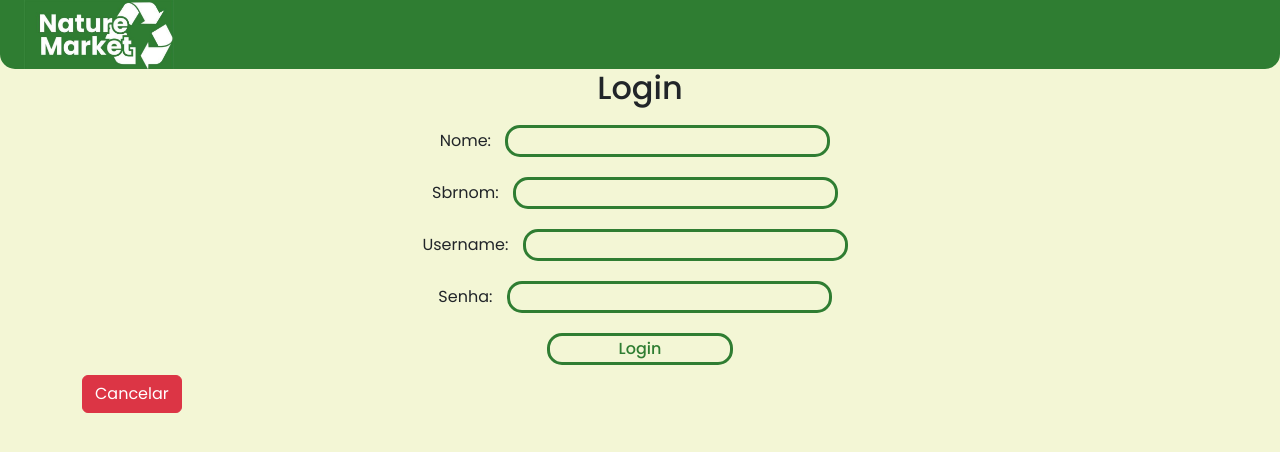
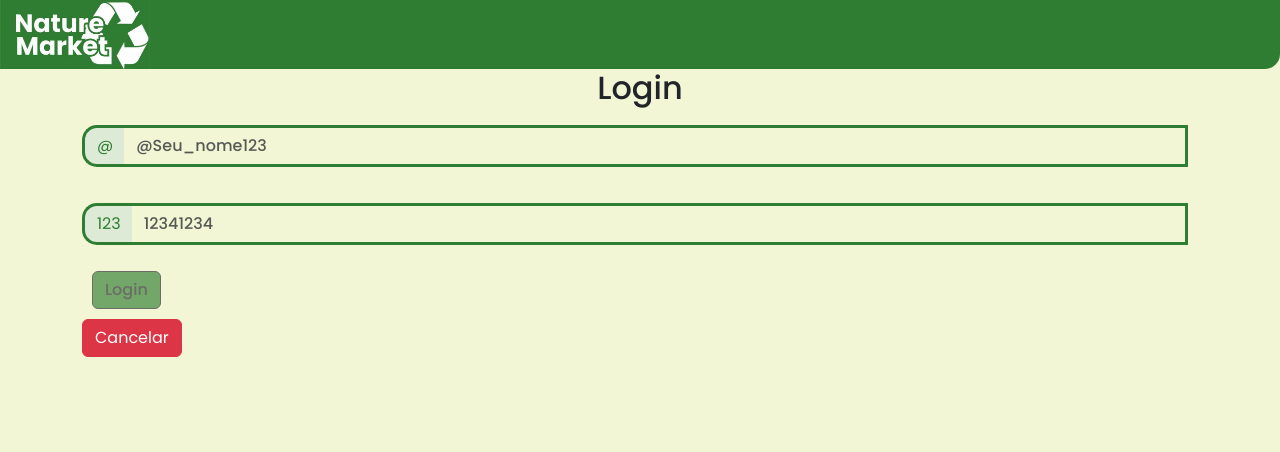
Before and after one commit to Anthonyhambrugi/NatureMarketDjango, a Django app: page /login/ in a window 1280 px wide. Shown: the top 452 px of the page. Run offline with Django 5.2, Linux system fonts and the light colour scheme.

Commit message:
Primeiro commit NM

```diff
--- a/login/forms.py
+++ b/login/forms.py
@@ -1,13 +1,32 @@
 from django import forms
 from .models import LoginModel
 
-class LoginForm (forms.ModelForm):
+class LoginForm(forms.ModelForm):
     class Meta:
         model = LoginModel
-        fields = ['nome', 'sbrnom', 'username', 'senha']
+        fields = ['username', 'password']
         widgets = {
-            'nome': forms.TextInput(attrs={'class': 'nome'}),
-            'sbrnom': forms.TextInput(attrs={'class': 'sbrnom'}),
-            'username': forms.TextInput(attrs={'class': 'username'}),
-            'senha': forms.PasswordInput(attrs={'class': 'senha'}),
+            'username': forms.TextInput(attrs={
+                'class': 'form-control',
+                'placeholder': '@Seu_nome123'
+            }),
+            'password': forms.PasswordInput(attrs={
+                'class': 'form-control',
+                'placeholder': '12341234'
+            }),
         }
+    def clean_username(self):
+        username = self.cleaned_data.get('username')
+        if not username.startswith('@'):
+            raise forms.ValidationError (
+                'O nome de usuário deve ter um @ no começo'
+            )
+        return username
+
+    def clean_password(self):
+        password = self.cleaned_data.get('password')
+        if len(password) < 8:
+            raise forms.ValidationError (
+                'A senha deve ter no mínimo 8 dígitos'
+            )
+        return password
--- a/login/models.py
+++ b/login/models.py
@@ -3,10 +3,8 @@ from django.db import models
 # Create your models here.
 
 class LoginModel (models.Model):
-    nome = models.CharField()
-    sbrnom = models.CharField()
-    username = models.CharField(max_length=20)
-    senha = models.CharField(max_length=8)
+    username = models.CharField()
+    password = models.CharField(max_length=8)
 
     def __str__(self):
         return self.nome
--- a/login/static/login/login.css
+++ b/login/static/login/login.css
@@ -19,27 +19,34 @@ h2 {
     font-family: 'Poppins', sans-serif;
     text-align: center;
 }
-.formularo form input, select,textarea{
+.formularo form input, select, textarea{
     background-color: #f3f6d5 !important;
     margin: 10px;
     border: #2f7d32 solid 3px;
     border-radius: 15px;
+    border-left: 1px;
     font-weight: 500;
     color: #2f7d32;
 }
-.formularo form input, select:hover{
-    background-color: #f3f6d5 !important;
-    margin: 10px;
+.input-group-text{
+    background-color: #DDEAD6 !important;
+    margin-top: 10px;
+    margin-bottom: 10px;
     border: #2f7d32 solid 3px;
+    border-right: 1px;
     border-radius: 15px;
+    color: #2F7D32;
+    row-gap: 0px;
+}
+.caxa{
+    row-gap: 0px;
 }
 .conflogin {
-    background-color: #f3f6d5 !important;
+    background-color: #2f7d32 !important;
     margin: 10px;
-    border: #2f7d32 solid 3px;
-    border-radius: 15px;
+    border-radius: 6px;
     font-weight: 500;
-    color: #2f7d32;
+    color: #ffffff;
 }
 .modal-content{
     background-color: #f3f6d5;
@@ -47,3 +54,7 @@ h2 {
     border-radius: 15px;
     color: #2f7d32;
 }
+.formularo .is-invalid{
+    color: #dc3545;
+    background-color: #f3f6d5;
+}
--- a/login/templates/login/login.html
+++ b/login/templates/login/login.html
@@ -11,17 +11,30 @@
 </head>
 <body>
     <header>
-        <img src="{% static 'login/img/logonaturemarket.jpg' %}" class="titulo col-lg-1 col-12 img-fluid h-auto d-flex mx-auto ms-lg-4" alt="">
+        <img src="{% static 'login/img/logonaturemarket.jpg' %}" class="titulo img-fluid h-auto d-block col-12" alt="">
     </header>
     <main>
         <div class="container">
             <div class="row align-items-center">
-                <h2 class="letrerio col-11 text-center mx-auto">Login</h2>
+                <h2 class="letrerio d-block">Login</h2>
             <div class="formularo col-12 text-center">
-                <form action="" method="post">
+                <form action="" method="post" novalidate>
                 {% csrf_token %}
-                {{form}}
-                <button type="submit" class="conflogin col-2 mx-auto">Login</button>
+                <div class="input-group mb-3">
+                    <span class="input-group-text">@</span>
+                    {{ form.username }}
+                    <div class="invalid-feedback danger">
+                        O nome de usuário deve ter um @ no começo.
+                    </div>
+                </div>
+                <div class="input-group mb-3">
+                    <span class="input-group-text">123</span>
+                    {{ form.password }}
+                    <div class="invalid-feedback danger">
+                        A senha deve ter no mínimo 8 dígitos.
+                    </div>
+                </div>
+                    <button type="submit" class="conflogin btn d-block" id="loginBtn" disabled>Login</button>
                 </form>
             </div>
             <div class="voltar col-1">
@@ -37,8 +50,6 @@
                     </div>
                     <div class="modal-body fw-semibold">
                         <h5>Tem certeza que deseja cancelar?</h5>
-                        <h1></h1>
-                        <h5>Sem conta, você fica no modo SOMENTE VISUALIZAÇÃO, sem a opção de comprar até que faça uma conta.</h5>
                     </div>
 
                     <div class="modal-footer">
@@ -60,6 +71,70 @@
             </div>
         </div>
     </footer>
+    <script>
+    const usernameInput = document.querySelector('input[name="username"]');
+    const usernameFeedback = usernameInput.nextElementSibling;
+
+    const passwordInput = document.querySelector('input[name="password"]');
+    const passwordFeedback = passwordInput.nextElementSibling;
+
+    const loginBtn = document.getElementById('loginBtn');
+
+    function updateLoginButton() {
+        const usernameValid = usernameInput.classList.contains('is-valid');
+        const passwordValid = passwordInput.classList.contains('is-valid');
+
+        loginBtn.disabled = !(usernameValid && passwordValid);
+    }
+
+    /* USERNAME */
+    usernameInput.addEventListener('input', () => {
+        const value = usernameInput.value;
+
+        if (value.length === 0) {
+            usernameInput.classList.remove('is-valid', 'is-invalid');
+            usernameFeedback.style.display = 'none';
+            updateLoginButton();
+            return;
+        }
+
+        if (!value.startsWith('@')) {
+            usernameInput.classList.add('is-invalid');
+            usernameInput.classList.remove('is-valid');
+            usernameFeedback.style.display = 'block';
+        } else {
+            usernameInput.classList.add('is-valid');
+            usernameInput.classList.remove('is-invalid');
+            usernameFeedback.style.display = 'none';
+        }
+
+        updateLoginButton();
+    });
+
+    /* PASSWORD */
+    passwordInput.addEventListener('input', () => {
+        const value = passwordInput.value;
+
+        if (value.length === 0) {
+            passwordInput.classList.remove('is-valid', 'is-invalid');
+            passwordFeedback.style.display = 'none';
+            updateLoginButton();
+            return;
+        }
+
+        if (value.length < 8) {
+            passwordInput.classList.add('is-invalid');
+            passwordInput.classList.remove('is-valid');
+            passwordFeedback.style.display = 'block';
+        } else {
+            passwordInput.classList.add('is-valid');
+            passwordInput.classList.remove('is-invalid');
+            passwordFeedback.style.display = 'none';
+        }
+
+        updateLoginButton();
+    });
+    </script>
 </body>
 <script src="https://cdn.jsdelivr.net/npm/bootstrap@5.3.0/dist/js/bootstrap.bundle.min.js"></script>
 </html>
--- a/login/views.py
+++ b/login/views.py
@@ -1,24 +1,20 @@
 from django.shortcuts import render, redirect
 from django.http import HttpRequest
 from .forms import LoginForm
-from .models import LoginModel
 
-# Create your views here.
-def naturemarket_login (request:HttpRequest):
-    nome = None
-    sbrnom = None
+def naturemarket_login(request: HttpRequest):
     if request.method == 'POST':
-        form=LoginForm(request.POST)
+        form = LoginForm(request.POST)
         if form.is_valid():
-            login = form.save()
-            request.session['nome'] = login.nome
-            request.session['sbrnom'] = login.sbrnom
+            username = form.cleaned_data['username']
+            password = form.cleaned_data['password']
+
+            # aqui depois tu pode usar authenticate/login
+            # por enquanto só redireciona
             return redirect('/')
     else:
         form = LoginForm()
-    formulario = {
-            'form': form,
-            'nome': nome,
-            'sbrnom': sbrnom
-        }
-    return render (request, 'login/login.html', formulario)
+
+    return render(request, 'login/login.html', {
+        'form': form
+    })
```
Also changed, not shown: nm_catalog/static/nature_market/home.css (+5 -3 lines), nm_catalog/templates/naturemarket/home.html (+20 -6 lines), 1 other file.
